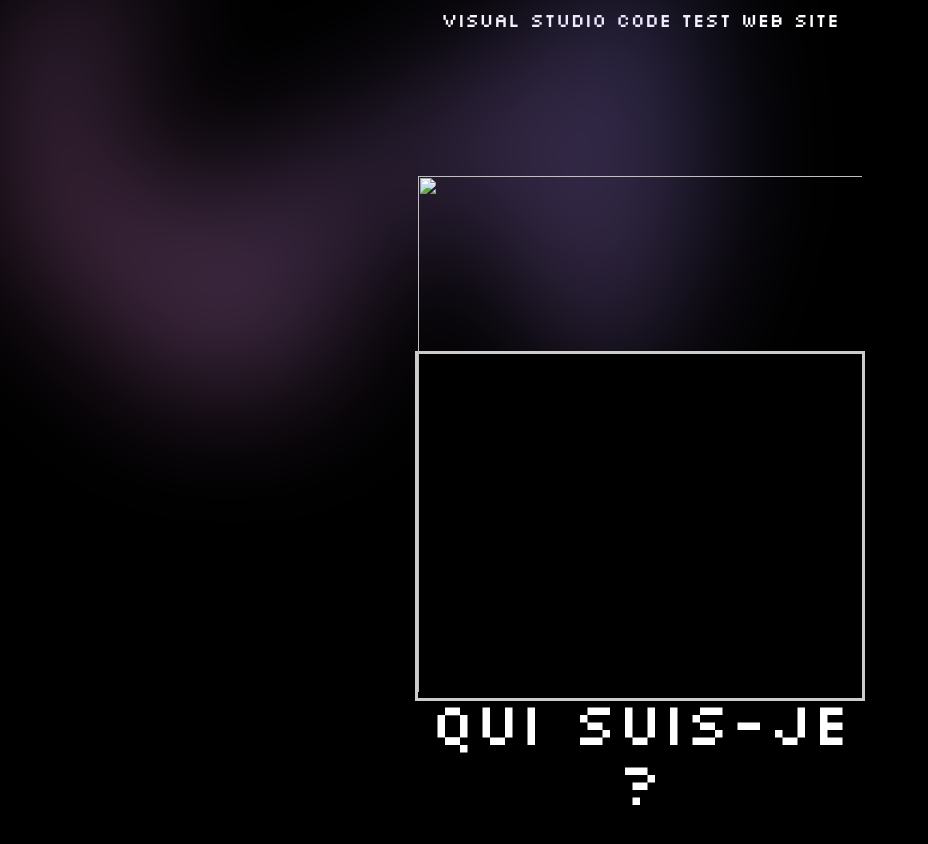
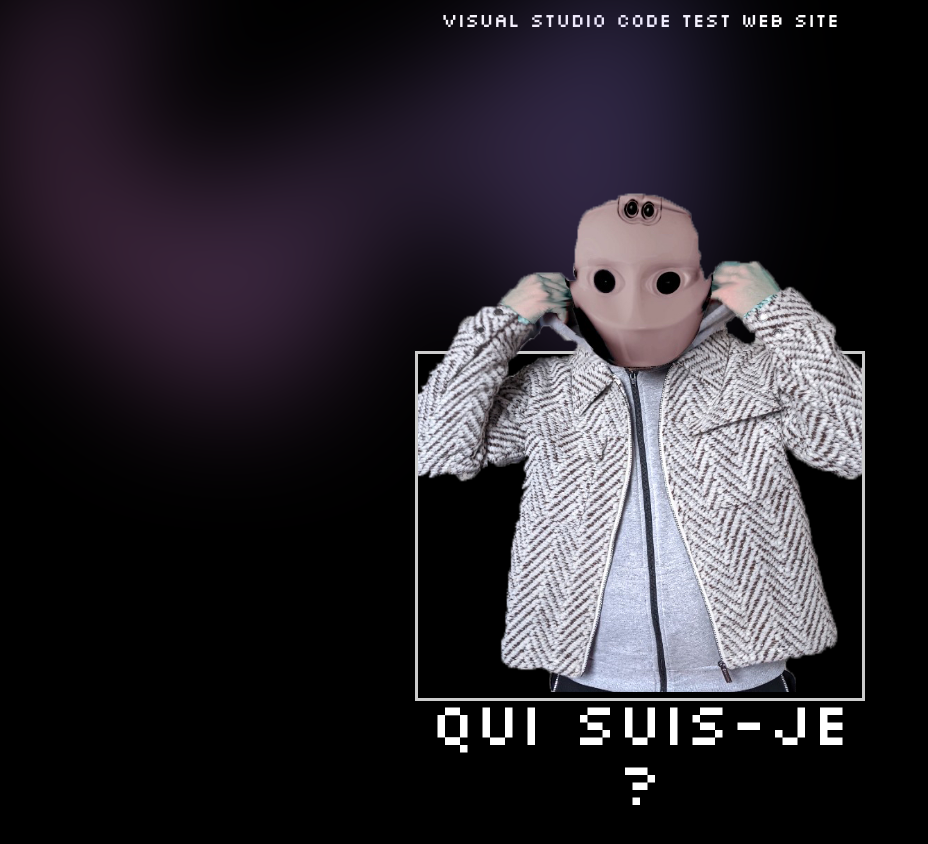
Before and after one commit to abdeljalelnetwork/binks, a plain HTML site: page histoire.html in a window 1280 px wide. Shown: the whole page, without its empty margins (0-928 px from the left). Drawn offline with nearby package versions, Linux system fonts and the light colour scheme; files that its build step writes are made by us from their sources; files whose address does not match are found by name.

Commit message:
Update histoire.html

```diff
--- a/histoire.html
+++ b/histoire.html
@@ -58,7 +58,7 @@
             </div>
 
 <div class="frame" class="position-absolute top-50 start-50 translate-middle" class="shadow-2xlalt=">
-  <img class="go" src="/img/WhatsApp Image 2024-02-13 at 21.28.06.png" class="img-fluid" class="filter: contrast(1.25)">
+  <img class="go" src="WhatsApp Image 2024-02-13 at 21.28.06.png" class="img-fluid" class="filter: contrast(1.25)">
   <div class="text-center sm:text-6xl" style="justify-content: center;">
 <p>Qui suis-je ?</p>
   </div>
```
